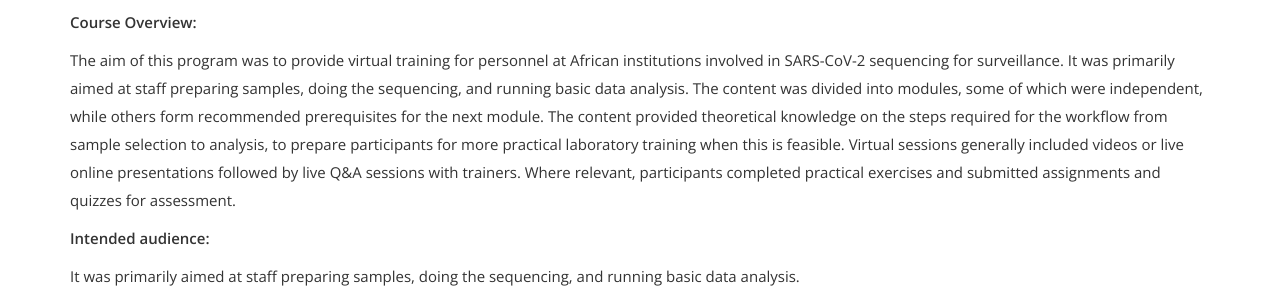
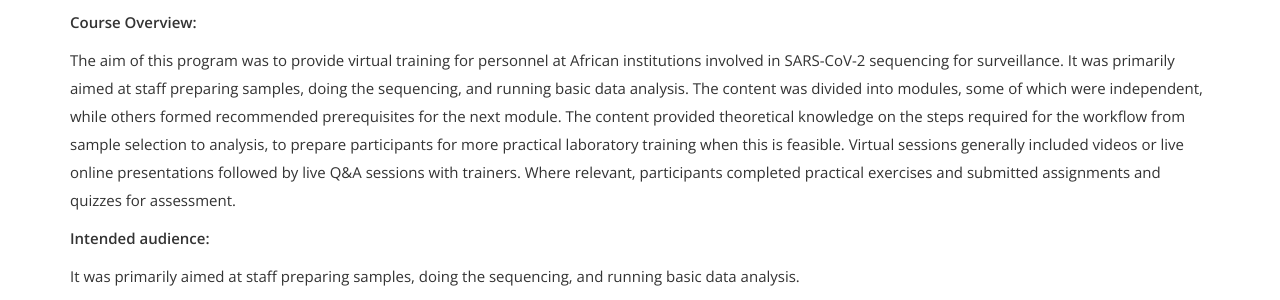
Before and after one commit to pmaturure3/ngsacad, a Jekyll site: the page built from _posts/2021-06-09-NGS SARS-COV-2-Past-Course.md, in a window 1280 px wide and 900 px high, scrolled down 421 px. Shown: the part 210-510 px from the top of the window. Built offline with Jekyll 4.4.1, drawn with Linux system fonts in a browser that asks for light colours; nearby versions of some CDN libraries; some web fonts are replaced; comment, search, counter and statistics services are not loaded.

Commit message:
updated present to past tense

```diff
--- a/_posts/2021-06-09-NGS SARS-COV-2-Past-Course.md
+++ b/_posts/2021-06-09-NGS SARS-COV-2-Past-Course.md
@@ -18,7 +18,7 @@ end_date: 2021-07-22
 
 <p align="left"><b >Course Overview:</b></p>
 
- <p align="left">The aim of this program was to provide virtual training for personnel at African institutions involved in SARS-CoV-2 sequencing for surveillance. It was primarily aimed at staff preparing samples, doing the sequencing, and running basic data analysis. The content was divided into modules, some of which were independent, while others form recommended prerequisites for the next module.
+ <p align="left">The aim of this program was to provide virtual training for personnel at African institutions involved in SARS-CoV-2 sequencing for surveillance. It was primarily aimed at staff preparing samples, doing the sequencing, and running basic data analysis. The content was divided into modules, some of which were independent, while others formed recommended prerequisites for the next module.
 
 The content provided theoretical knowledge on the steps required for the workflow from sample selection to analysis, to prepare participants for more practical laboratory training when this is feasible. Virtual sessions generally included videos or live online presentations followed by live Q&A sessions with trainers. Where relevant, participants completed practical exercises and submitted assignments and quizzes for assessment. <p>
 
```
